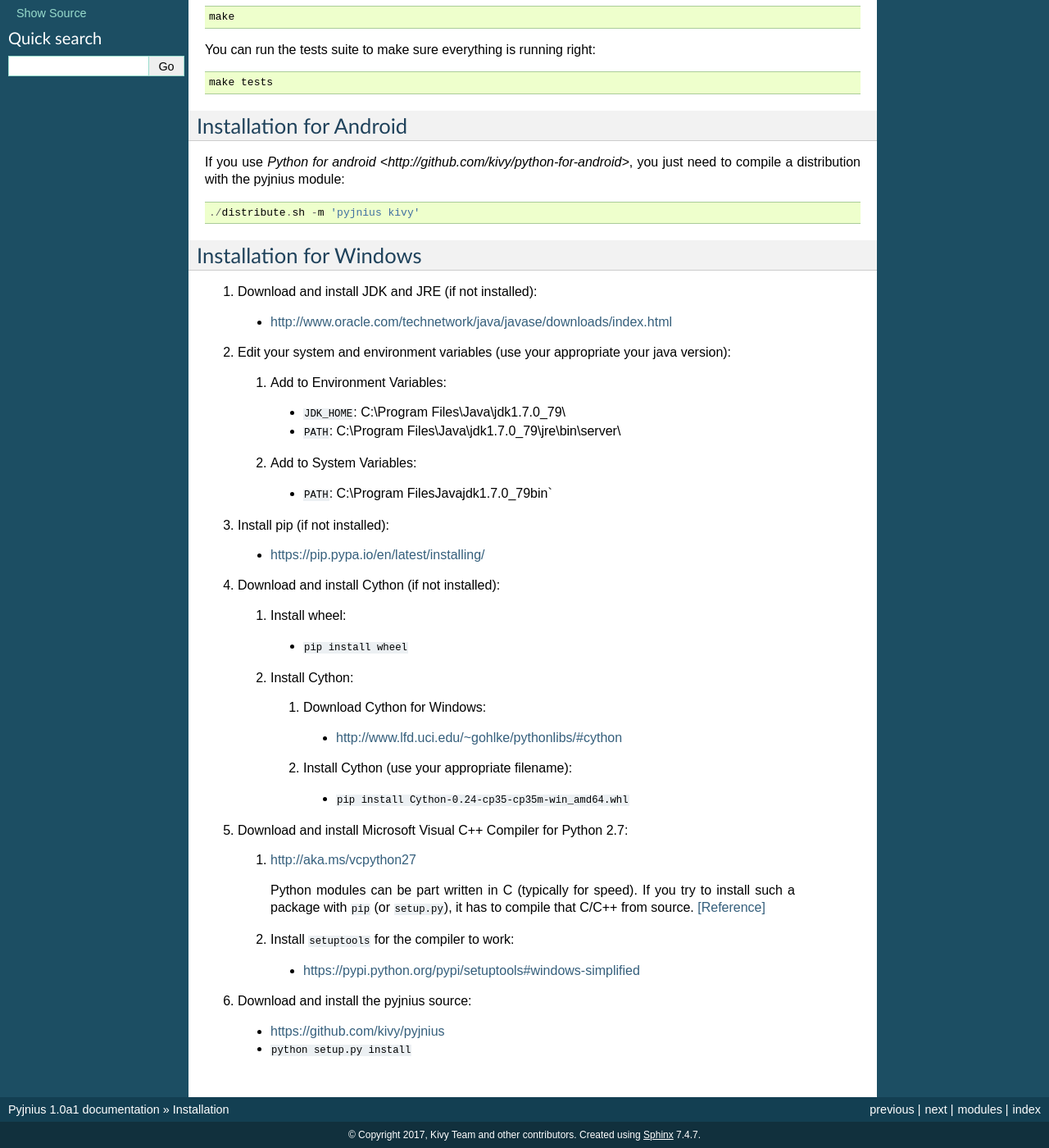
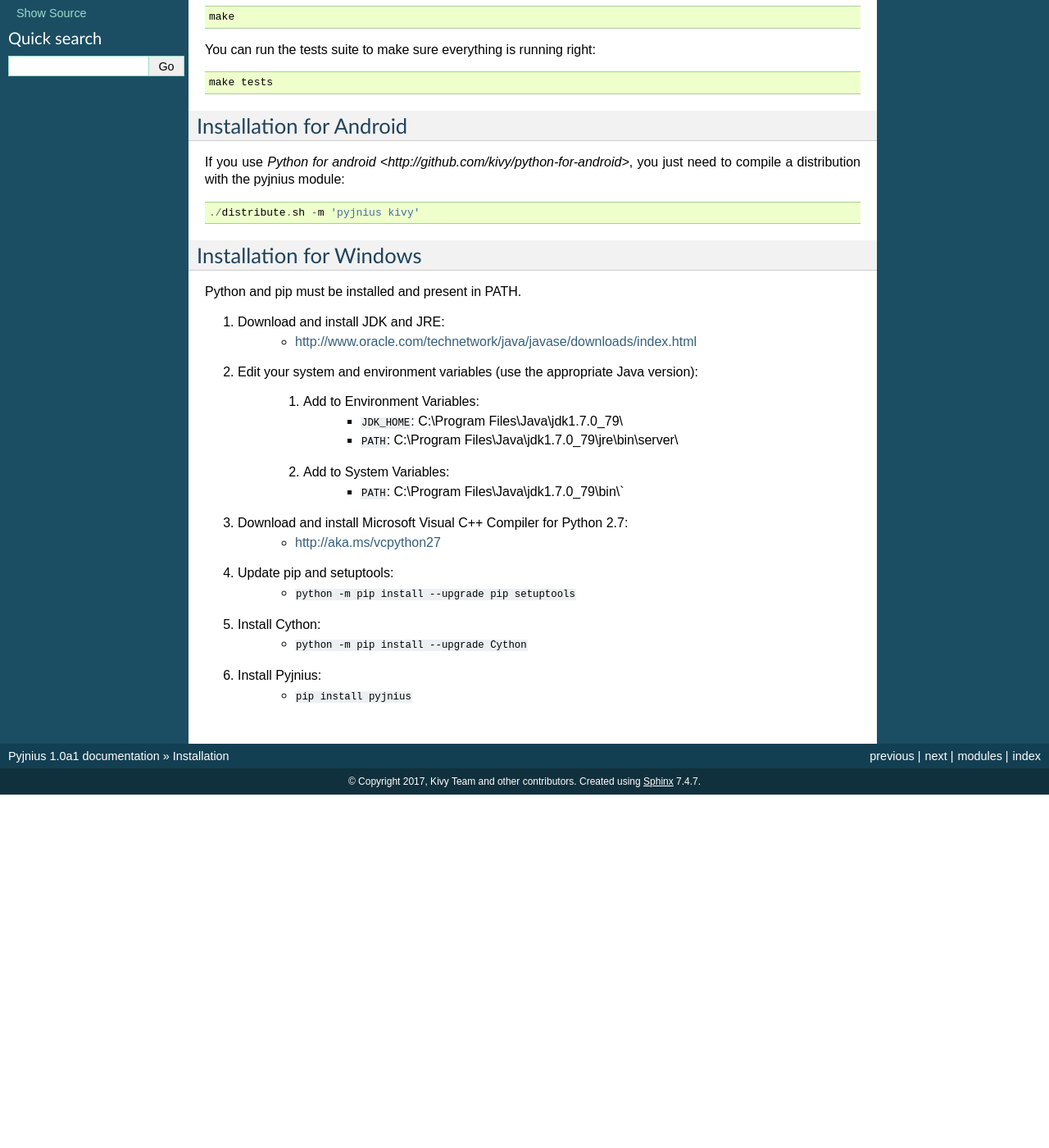
Before and after one commit to kivy/pyjnius, a Sphinx documentation site: the page built from docs/source/installation.rst, in a window 1280 px wide and 1400 px high, scrolled down 296 px. Shown: the whole window at 82% size. Built offline with Sphinx 7.4.7, drawn with Linux system fonts in a browser that asks for light colours; after the commit the page ends 1265 px from its top, so only the background shows below that.

Commit message:
clean up windows installation guide

```diff
--- a/docs/source/installation.rst
+++ b/docs/source/installation.rst
@@ -37,35 +37,28 @@ you just need to compile a distribution with the pyjnius module::
 Installation for Windows
 ------------------------
 
-1. Download and install JDK and JRE (if not installed):
-  * http://www.oracle.com/technetwork/java/javase/downloads/index.html
+Python and pip must be installed and present in PATH.
 
-2. Edit your system and environment variables (use your appropriate your java version):
 
-  1. Add to Environment Variables:
-    * ``JDK_HOME``: C:\\Program Files\\Java\\jdk1.7.0_79\\
-    * ``PATH``: C:\\Program Files\\Java\\jdk1.7.0_79\\jre\\bin\\server\\
-  2. Add to System Variables:
-    * ``PATH``: C:\\Program Files\Java\jdk1.7.0_79\bin\`
+1. Download and install JDK and JRE:
+    * http://www.oracle.com/technetwork/java/javase/downloads/index.html
 
-3.	Install pip (if not installed):
-    - https://pip.pypa.io/en/latest/installing/
+2. Edit your system and environment variables (use the appropriate Java version):
 
-4.	Download and install Cython (if not installed):
-  1. Install wheel:
-    * ``pip install wheel``
-  2. Install Cython:
-    1. Download Cython for Windows:
-      * http://www.lfd.uci.edu/~gohlke/pythonlibs/#cython
-    2. Install Cython (use your appropriate filename):
-      * ``pip install Cython-0.24-cp35-cp35m-win_amd64.whl``
+    1. Add to Environment Variables:
+        * ``JDK_HOME``: C:\\Program Files\\Java\\jdk1.7.0_79\\
+        * ``PATH``: C:\\Program Files\\Java\\jdk1.7.0_79\\jre\\bin\\server\\
+    2. Add to System Variables:
+        * ``PATH``: C:\\Program Files\\Java\\jdk1.7.0_79\\bin\\`
 
-5.	Download and install  Microsoft Visual C++ Compiler for Python 2.7:
-  1. http://aka.ms/vcpython27
-    Python modules can be part written in C (typically for speed).  If you try to install such a package with ``pip`` (or ``setup.py``), it has to compile that C/C++ from source. `[Reference] <http://stackoverflow.com/questions/2817869/error-unable-to-find-vcvarsall-bat/26127562#26127562>`_
-  2. Install ``setuptools`` for the compiler to work:
-    * https://pypi.python.org/pypi/setuptools#windows-simplified
+3. Download and install Microsoft Visual C++ Compiler for Python 2.7:
+    - http://aka.ms/vcpython27
 
-6.	Download and install the pyjnius source:
-    - https://github.com/kivy/pyjnius
-    - ``python setup.py install``
+4. Update pip and setuptools:
+    - ``python -m pip install --upgrade pip setuptools``
+
+5. Install Cython:
+    - ``python -m pip install --upgrade Cython``
+
+6. Install Pyjnius:
+    - ``pip install pyjnius``
```
